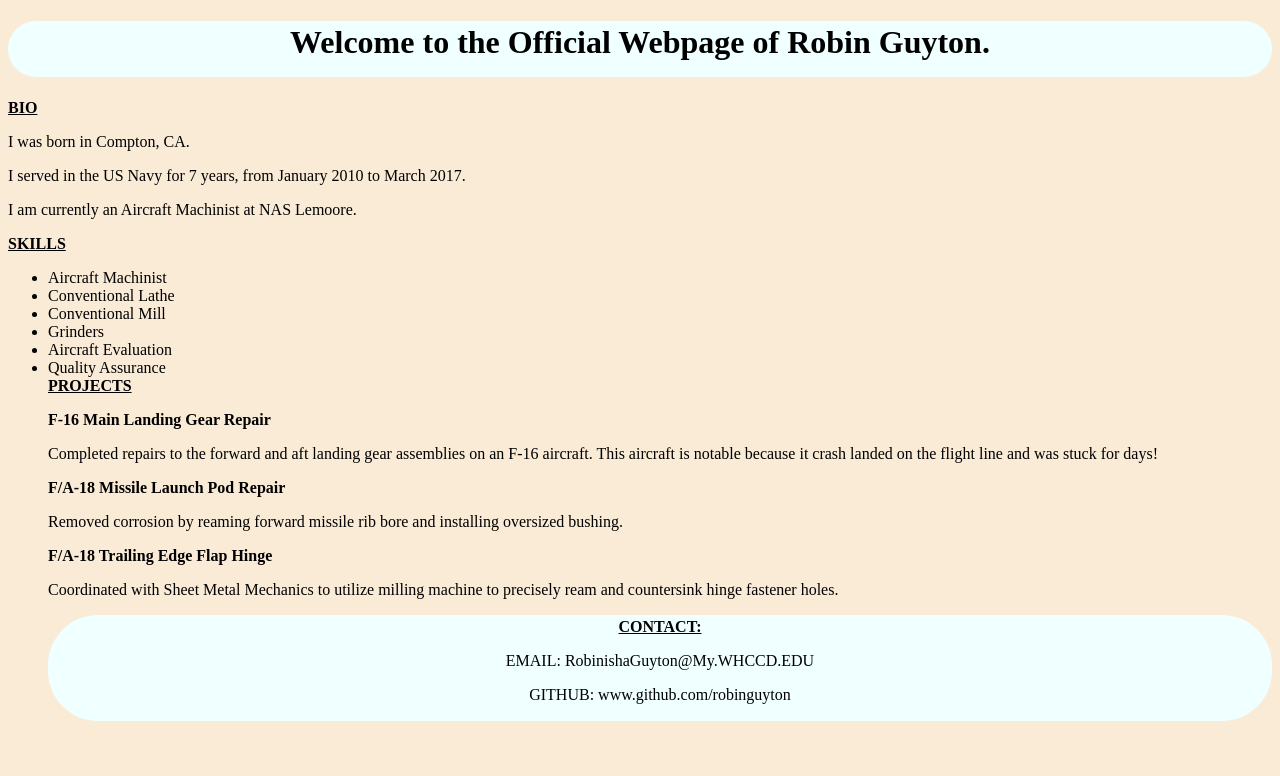
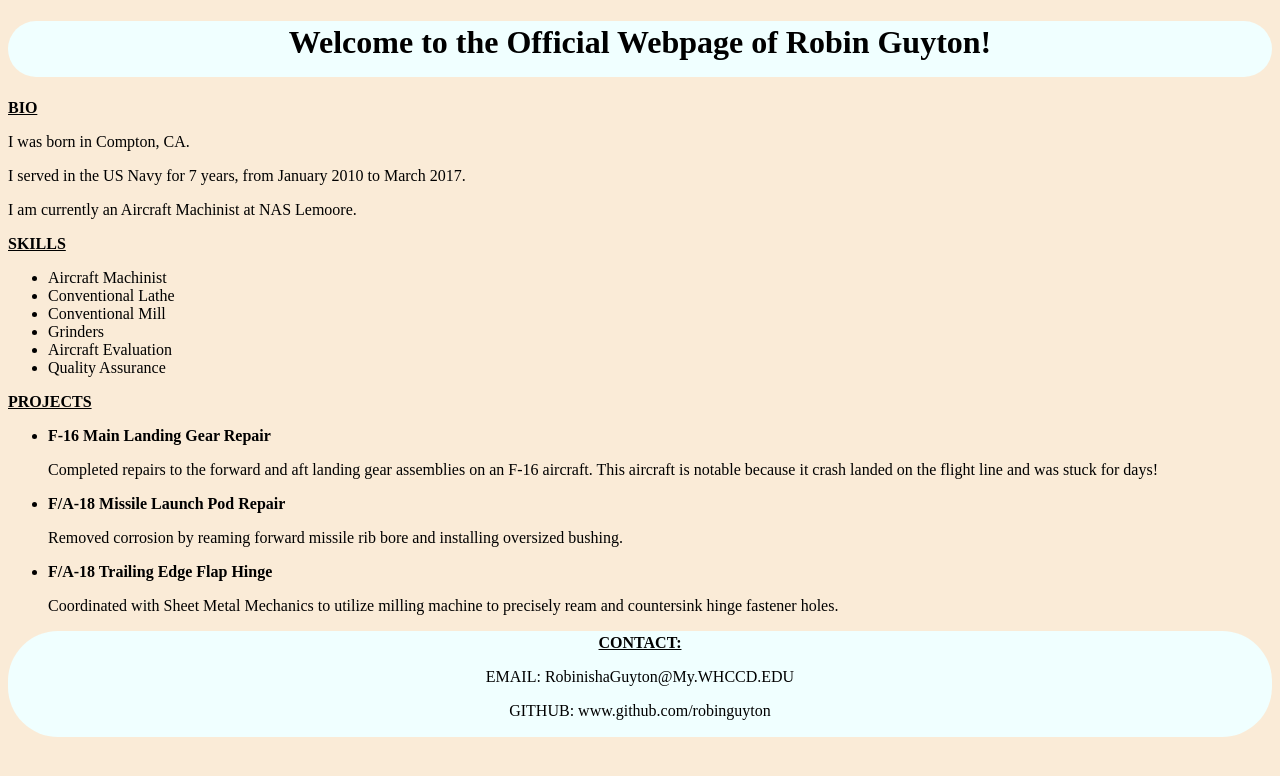
Before and after one commit to robinguyton/VS-Code, a plain HTML site: page index.html in a window 1280 px wide. Drawn offline with Linux system fonts and the light colour scheme.

Commit message:
Completed adding unordered lists

```diff
--- a/index.html
+++ b/index.html
@@ -26,7 +26,7 @@
 </head>
 <body>
 
-<h1>Welcome to the Official Webpage of Robin Guyton.</h1>
+<h1>Welcome to the Official Webpage of Robin Guyton!</h1>
 
 <!--WHERE YOU'RE FROM, WHERE YOU'VE BEEN, WHERE YOU ARE-->
 <u><b>BIO</b></u>
@@ -43,20 +43,21 @@
 <li>Conventional Mill</li>
 <li>Grinders</li>
 <li>Aircraft Evaluation</li>
-<li>Quality Assurance</li>
+<li>Quality Assurance</li></ul>
 
 
 <!--ENSURE TO ADD 3 PROJECTS!-->
 <u><b>PROJECTS</b></u>
 
-<p> <b> F-16 Main Landing Gear Repair </b> </p>
-<p> Completed repairs to the forward and aft landing gear assemblies on an F-16 aircraft. This aircraft is notable because it crash landed on the flight line and was stuck for days!</p>
+<ul>
+<li><b> F-16 Main Landing Gear Repair </b></li>
+<p>Completed repairs to the forward and aft landing gear assemblies on an F-16 aircraft. This aircraft is notable because it crash landed on the flight line and was stuck for days!</p>
 
-<p><b> F/A-18 Missile Launch Pod Repair </b></p>
+<li><b> F/A-18 Missile Launch Pod Repair </b></li>
 <p> Removed corrosion by reaming forward missile rib bore and installing oversized bushing.</p>
 
-<p><b> F/A-18 Trailing Edge Flap Hinge</b></p>
-<p> Coordinated with Sheet Metal Mechanics to utilize milling machine to precisely ream and countersink hinge fastener holes.</p>
+<li><b> F/A-18 Trailing Edge Flap Hinge</b></li>
+<p> Coordinated with Sheet Metal Mechanics to utilize milling machine to precisely ream and countersink hinge fastener holes.</p></ul>
 
 <footer>
         <u><b>CONTACT:</b></u>
```
